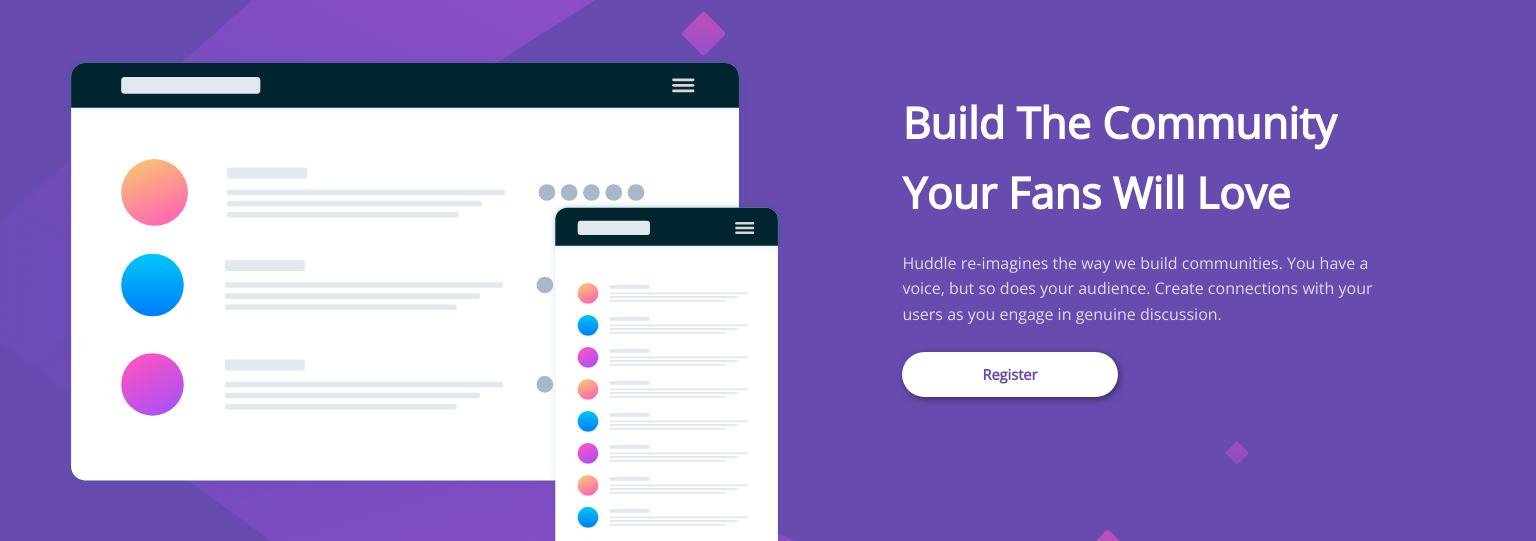
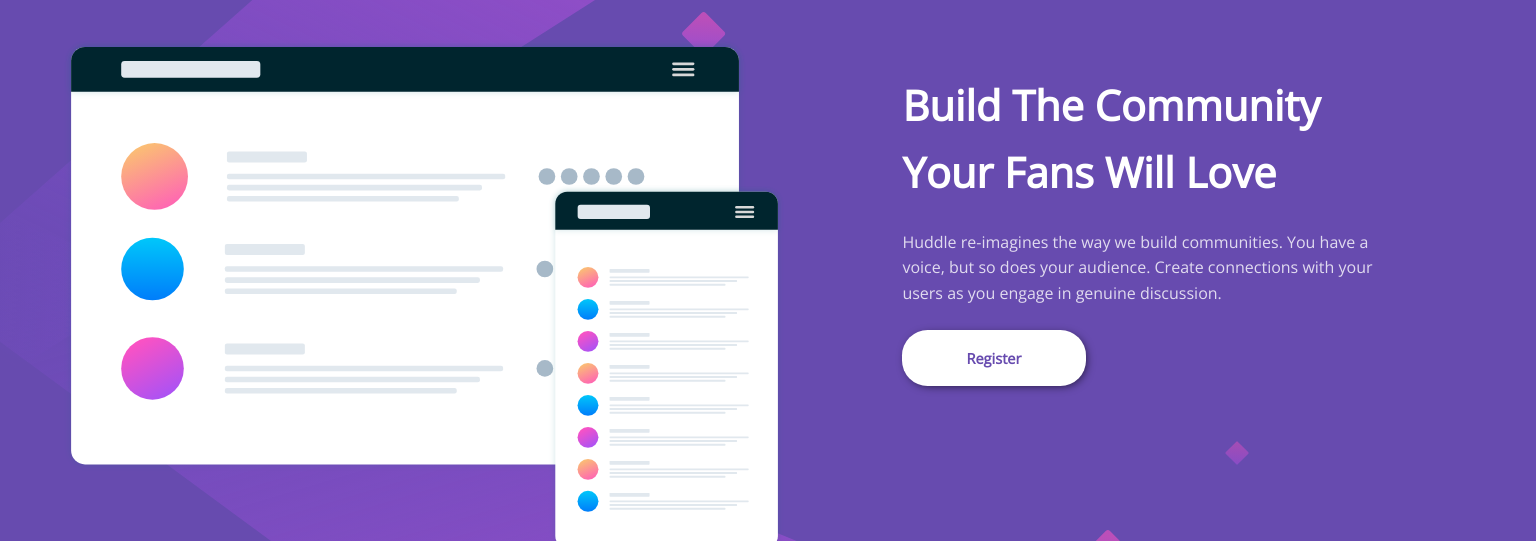
Before and after one commit to simonhernandez/huddleLandingPageSingleIntro, a plain HTML site: page index.html in a window 1536 px wide. Shown: the part 153-694 px from the top of the page. Drawn offline with nearby package versions, Linux system fonts and the light colour scheme.

Commit message:
Fix: button padding

```diff
--- a/css/styles.css
+++ b/css/styles.css
@@ -23,7 +23,7 @@
 }
 @media screen and (min-width:768px){
     :root{
-        --fs-h1: 2.7rem;
+        --fs-h1: 2.6rem;
         --fs-big: 1.3rem;
         --fs-normal: 1rem;
         --fs-small: .913rem;
@@ -74,7 +74,7 @@ h1{font-size: var(--fs-h1);}
 .btn--primary{
     background-color: var(--clr-white);
     color: var(--clr-violet);
-    padding: .8rem 5rem;
+    padding: 1.1rem 4rem;
     border-radius: 1.6rem;
     box-shadow: var(--bxs-btn);
 }
@@ -138,7 +138,7 @@ h1{font-size: var(--fs-h1);}
         max-width: 200px;
     }
     .header .wrapper> *:not(:last-child){
-        margin-bottom: 7.5rem;
+        margin-bottom: 6.5rem;
     }
     .hero-container > *:not(:last-child){
         margin-bottom: 0;
```
